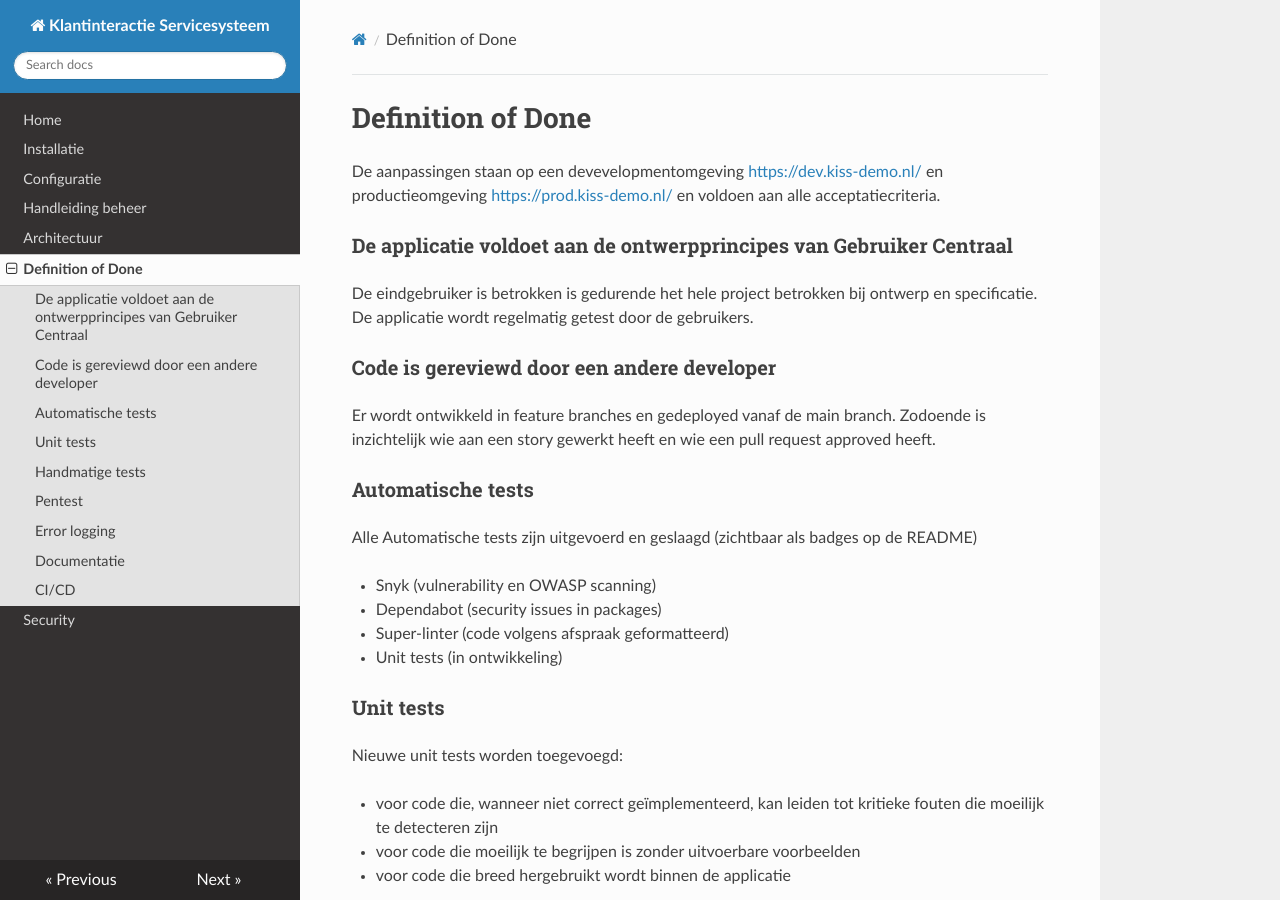
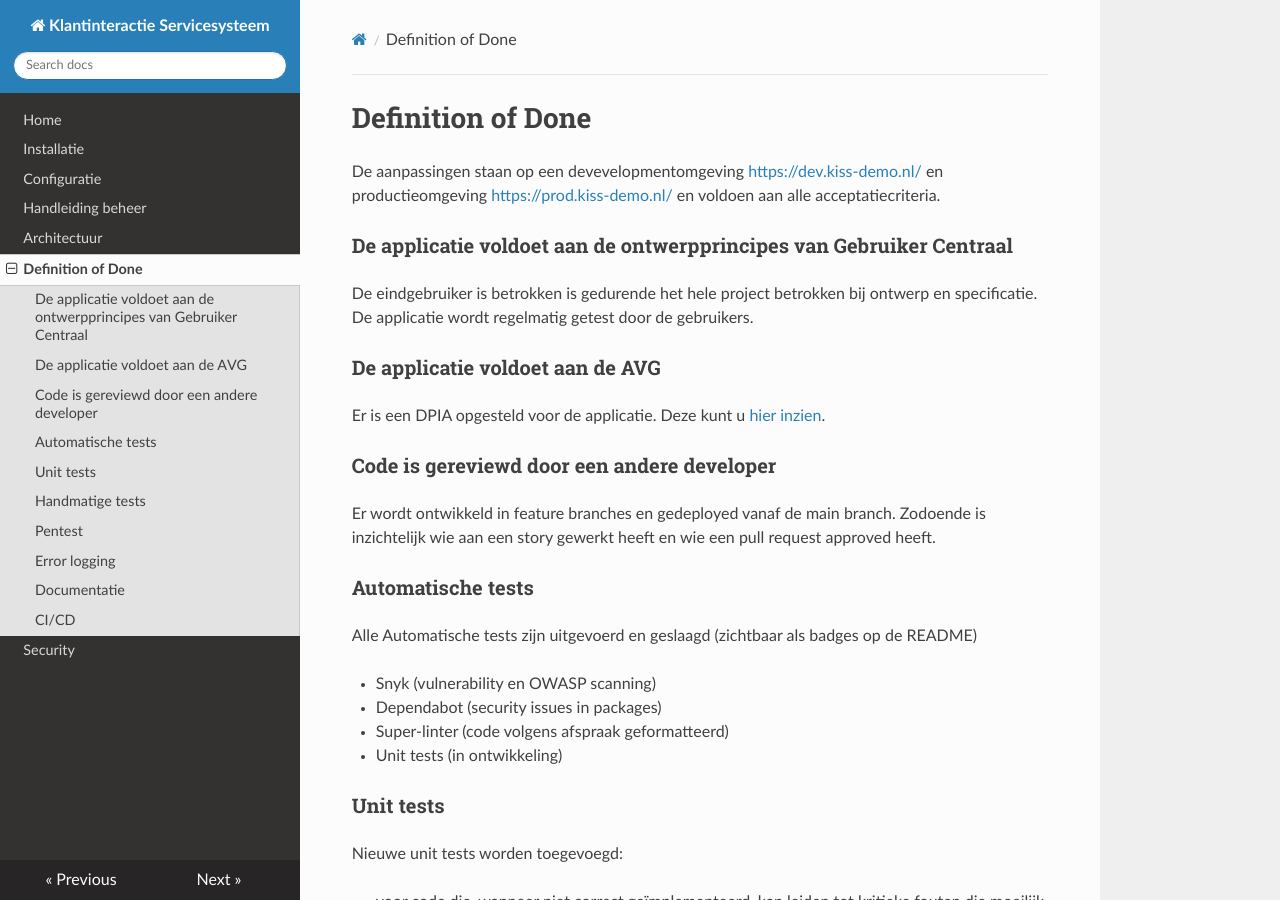
Before and after one commit to Klantinteractie-Servicesysteem/.github, an MkDocs documentation site: the page built from docs/DEFINITIONOFDONE.md, in a window 1280 px wide and 900 px high. Built offline with MkDocs 1.6.1, drawn with Linux system fonts in a browser that asks for light colours; nearby versions of some CDN libraries.

Commit message:
DOD uitgebreid met DPIA

```diff
--- a/docs/DEFINITIONOFDONE.md
+++ b/docs/DEFINITIONOFDONE.md
@@ -4,6 +4,9 @@ De aanpassingen staan op een devevelopmentomgeving [https://dev.kiss-demo.nl/](h
 
 ### De applicatie voldoet aan de ontwerpprincipes van Gebruiker Centraal
 De eindgebruiker is betrokken is gedurende het hele project betrokken bij ontwerp en specificatie. De applicatie wordt regelmatig getest door de gebruikers.
+
+### De applicatie voldoet aan de AVG
+Er is een DPIA opgesteld voor de applicatie. Deze kunt u [hier inzien](https://github.com/Klantinteractie-Servicesysteem/.github/blob/main/docs/files/ICATT-KISS-Data-Processing-Impact-Assessment-(DPIA).pdf).
 
 ### Code is gereviewd door een andere developer
 Er wordt ontwikkeld in feature branches en gedeployed vanaf de main branch. Zodoende is inzichtelijk wie aan een story gewerkt heeft en wie een pull request approved heeft.
```
Also changed, not shown: 1 other file.
